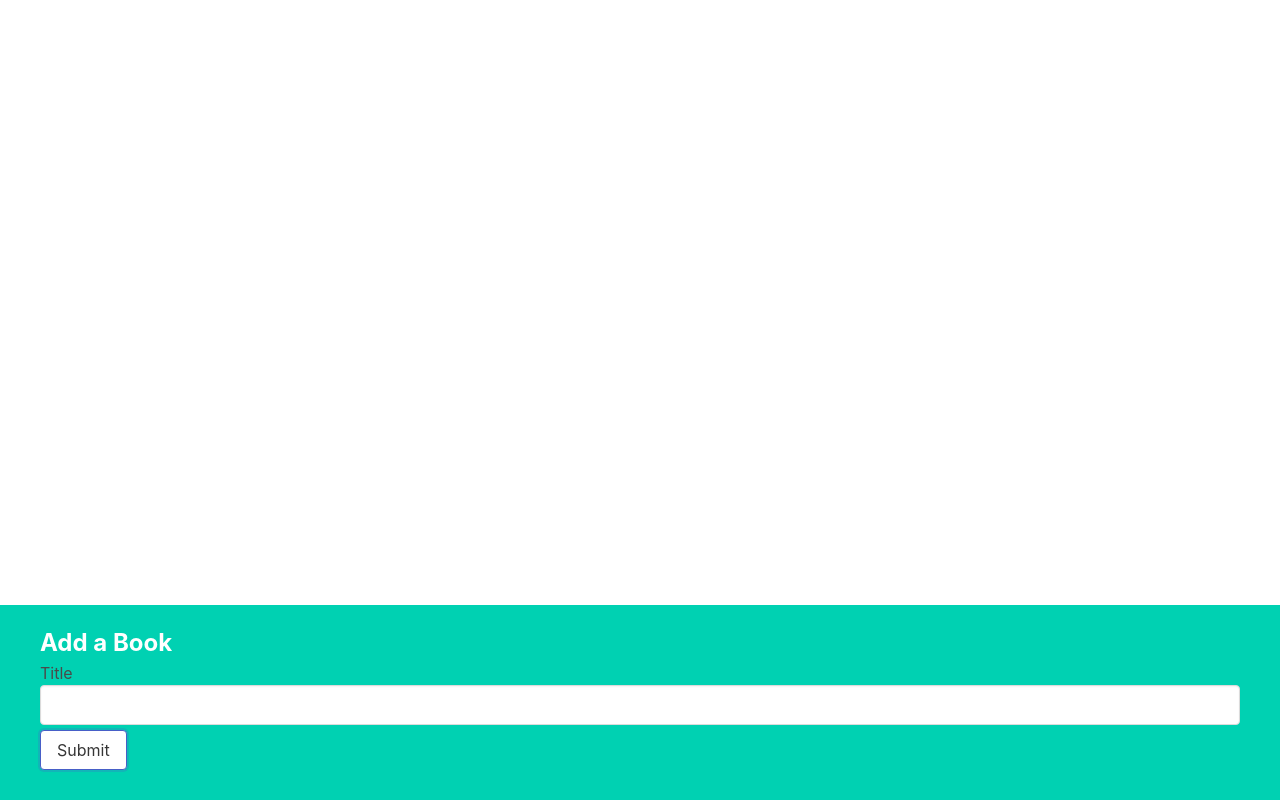
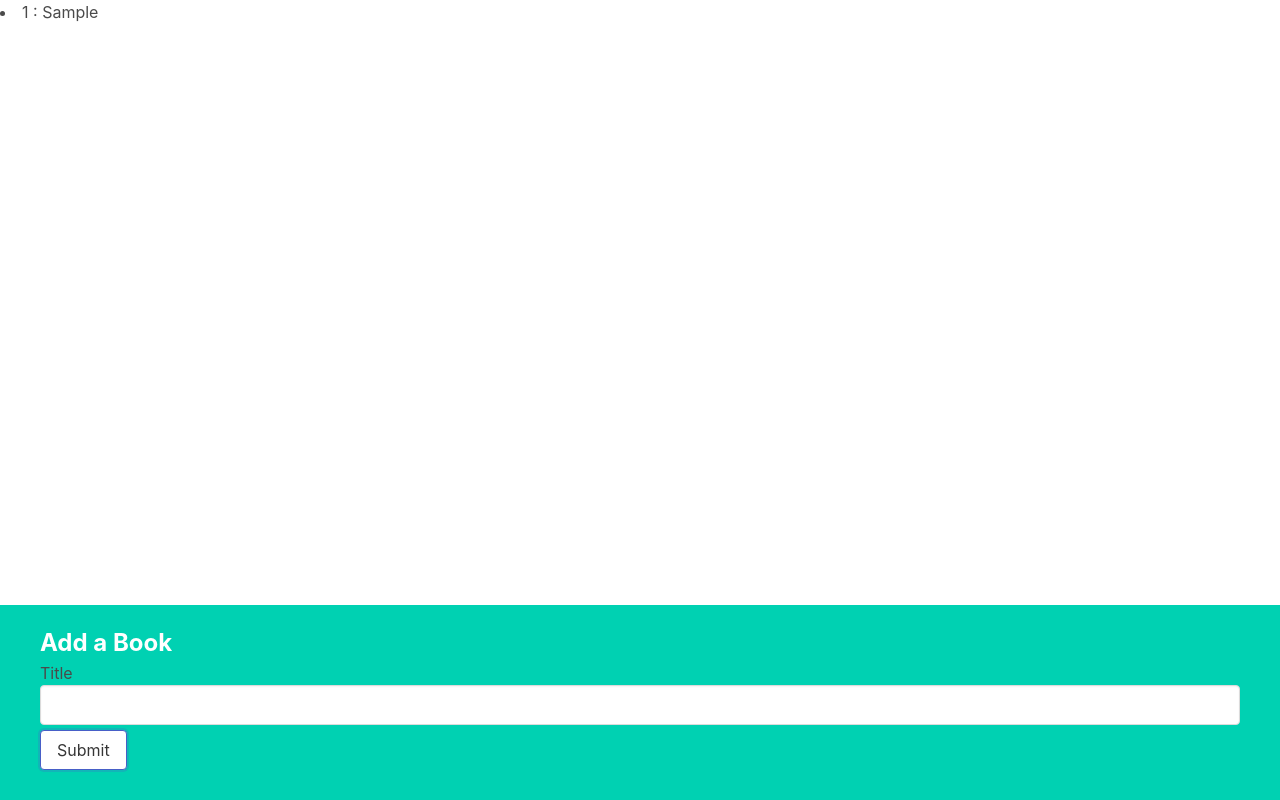
Before and after one commit to asksaurabh/React-Tutorial, a React (Create React App) app in the folder book-reading-list/: page / in a window 1280 px wide. Both pictures are taken after typing "Sample" into the empty fields and a click on the button "Submit". Built offline with nearby package versions, Linux system fonts and the light colour scheme.

Commit message:
Show books on browser without using other components.

```diff
--- a/book-reading-list/src/App.js
+++ b/book-reading-list/src/App.js
@@ -3,15 +3,27 @@ import { useState } from 'react';
 import BookCreate from './components/BookCreate';
 
 function App() {
+  const [bookID, setBookID] = useState(1);
   const [books, setBooks] = useState([]);
 
-  const createBook = (newBookTitle) => {
-    console.log('Need to add book with title of ', newBookTitle);
+  const createBook = (bookTitle) => {
+    const updatedBooks = [...books, { bookID, bookTitle }];
+    setBooks(updatedBooks);
+    setBookID(bookID + 1);
   };
+
+  const renderedBooks = books.map((book, index) => {
+    return (
+      <li key={index}>
+        {book.bookID} : {book.bookTitle}
+      </li>
+    );
+  });
 
   return (
     <div>
       <BookCreate onCreate={createBook} />
+      <div>{renderedBooks}</div>
     </div>
   );
 }
```
